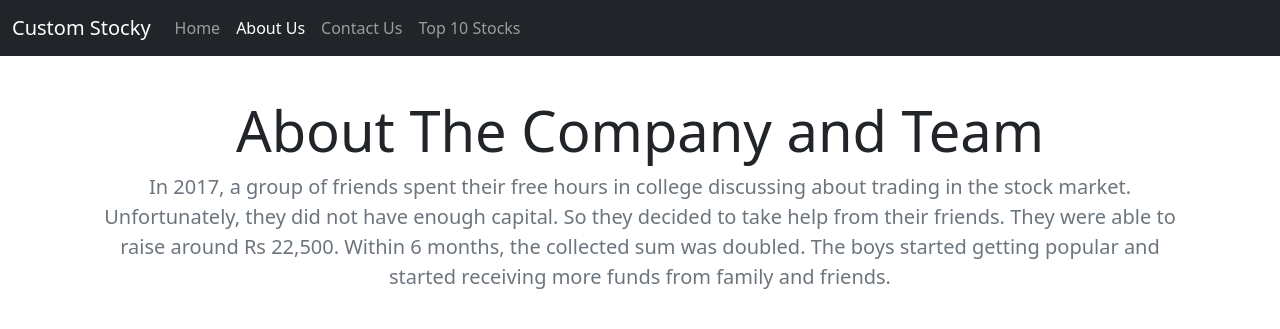
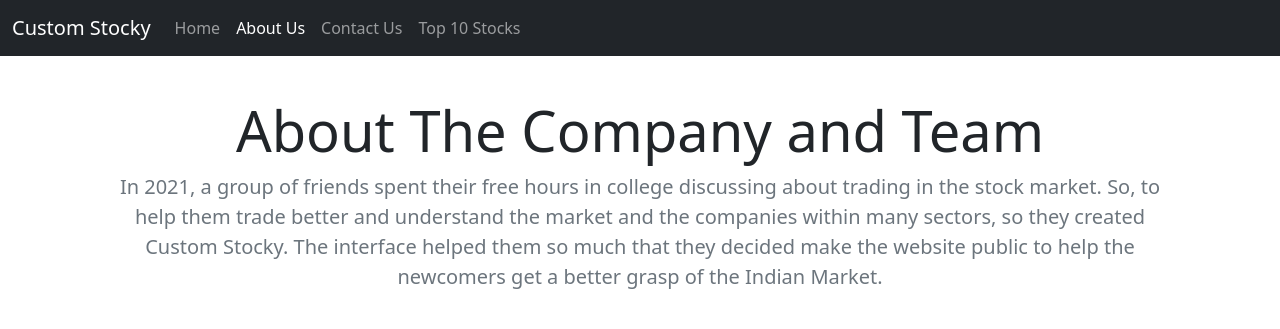
Before and after one commit to arya21kapoor/WP_Project, a Flask app: a page that uses src/Website/templates/aboutUs.html in a window 1280 px wide. Shown: the top 329 px of the page. Run offline with Flask 2, Linux system fonts and the light colour scheme.

Commit message:
Final Changes

```diff
--- a/src/Website/templates/aboutUs.html
+++ b/src/Website/templates/aboutUs.html
@@ -33,51 +33,52 @@
       <div class="container my-3">
          <div class="pricing-header p-3 pb-md-4 mx-auto text-center">
             <h1 class="display-4 fw-normal">About The Company and Team</h1>
-            <p class="fs-5 text-muted"> In 2017, a group of friends spent their free hours in college discussing about trading in the stock market. Unfortunately, they did not have enough capital. So they decided to take help from their friends. They were able to raise around Rs 22,500. Within 6 months, the collected sum was doubled. The boys started getting popular and started receiving more funds from family and friends. </p>
+            <p class="fs-5 text-muted"> In 2021, a group of friends spent their free hours in college discussing about trading in the stock market. So, to help them trade better and understand the market and the companies within many sectors, so they created Custom Stocky.
+            The interface helped them so much that they decided make the website public to help the newcomers get a better grasp of the Indian Market.</p>
          </div>
          <div class="row featurette d-flex justify-content-center align-items-center">
             <div class="col-md-7">
                <h2 class="featurette-heading">
-                  Arya Kapoor. <span class="text-muted">Co-Founder and CIO</span>
+                  Arya Kapoor. <span class="text-muted">Co-Founder</span>
                </h2>
                <p class="lead"> Arya handles investment and risk management. He is a passionate investor and a trader who specializes in modelling sophisticated strategies. He loves playing chess and table tennis. </p>
             </div>
-            <div class="col-md-5"> <img class="img-fluid" src="about-1.jpg" alt="" /> </div>
+            <div class="col-md-5"> <img class="img-fluid" src="{{url_for('static', filename='images/about-1.jpg')}}" alt="" /> </div>
+         </div>
+         <br>
+         <br>
+         <div class="row featurette d-flex justify-content-center align-items-center">
+            <div class="col-md-7 order-md-2">
+               <h2 class="featurette-heading"> Vinay Hariya.
+                  <span class="text-muted" >Co-Founder</span>
+               </h2>
+               <p class="lead"> Vinay is the creative brain behind our designing and digital marketing. His strategies help us boost our digital presence. His innovative ideas make us stand out. He is a sports enthusiast. He loves classic rock, coffee and long drives. </p>
+            </div>
+            <div class="col-md-5 order-md-1"> <img class="img-fluid" src="{{url_for('static', filename='images/about-2.jpg')}}" alt="" /> </div>
+         </div>
+         <br>
+         <br>
+         <div class="row featurette d-flex justify-content-center align-items-center">
+            <div class="col-md-7">
+               <h2 class="featurette-heading">
+                  Pratik Chaudhary.
+                  <span class="text-muted">Co-Founder</span>
+               </h2>
+               <p class="lead"> Pratik handles operations and client management. He has the thirst to learn new things from people and is often seen interacting with many. He appreciates a good game of badminton. He loves travelling and going for long bike rides. </p>
+            </div>
+            <div class="col-md-5 order-md-1"> <img class="img-fluid" src="{{url_for('static', filename='images/about-3.jpg')}}" alt="" /> </div>
          </div>
          <br>
          <br>
          <div class="row featurette d-flex justify-content-center align-items-center">
             <div class="col-md-7 order-md-2">
                <h2 class="featurette-heading">
-                  Pratik Chaudhary.
-                  <span class="text-muted">Co-Founder and COO</span>
-               </h2>
-               <p class="lead"> Pratik handles operations and client management. He has the thirst to learn new things from people and is often seen interacting with many. He appreciates a good game of badminton. He loves travelling and going for long bike rides. </p>
-            </div>
-            <div class="col-md-5 order-md-1"> <img class="img-fluid" src="about-2.jpg" alt="" /> </div>
-         </div>
-         <br>
-         <br>
-         <div class="row featurette d-flex justify-content-center align-items-center">
-            <div class="col-md-7">
-               <h2 class="featurette-heading">
                   Shrenik Pokharna.
-                  <span class="text-muted">Co-Founder and Client operations</span>
+                  <span class="text-muted">Co-Founder</span>
                </h2>
                <p class="lead"> Shrenik handles our client accounts and is always enthusiastic to bring in new initiatives. An avid reader who has good knowledge in various fields. Ice cream is his weakness and he will never say no to one. </p>
             </div>
-            <div class="col-md-5"> <img class="img-fluid" src="about-3.jpg" alt="" /> </div>
-         </div>
-         <br>
-         <br>
-         <div class="row featurette d-flex justify-content-center align-items-center">
-            <div class="col-md-7 order-md-2">
-               <h2 class="featurette-heading"> Vinay Hariya.
-                  <span class="text-muted" >Co-Founder and Marketing & Human Resource</span>
-               </h2>
-               <p class="lead"> Vinay is the creative brain behind our digital marketing. His strategies help us boost our digital presence. His innovative ideas make us stand out. He is a sports enthusiast. He loves classic rock, coffee and long drives. </p>
-            </div>
-            <div class="col-md-5 order-md-1"> <img class="img-fluid" src="about-2.jpg" alt="" /> </div>
+            <div class="col-md-5"> <img class="img-fluid" src="{{url_for('static', filename='images/about-1.jpg')}}" alt="" /> </div>
          </div>
       </div>
       <button type="button" class="btn btn-danger btn-floating btn-lg" id="btn-back-to-top">
```
Also changed, not shown: src/Website/static/images/about-1.jpg (added), src/Website/static/images/about-2.jpg (added), src/Website/static/images/about-3.jpg (added).
